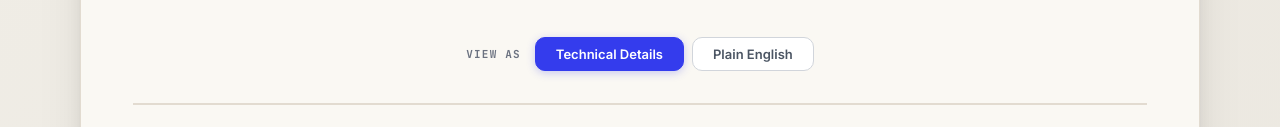
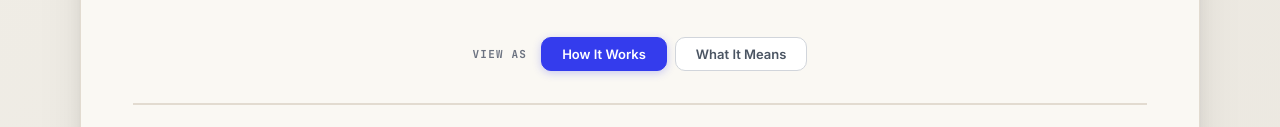
Before and after one commit to karan-gupta-glean/glean-agents-vs-skills, a plain HTML site: page index.html in a window 1280 px wide. Shown: the part 270-397 px from the top of the page. Drawn offline with Linux system fonts and the light colour scheme.

Commit message:
Update persona toggle to How It Works / What It Means
Co-Authored-By: Claude Opus 4.6 (1M context) <noreply@anthropic.com>

```diff
--- a/index.html
+++ b/index.html
@@ -484,8 +484,8 @@
       <p class="subtitle" data-persona="business">A simple guide to understanding when to use Agents vs. Skills in Glean — no technical background needed.</p>
       <div class="persona-bar">
         <span class="persona-label">View as</span>
-        <button class="persona-btn active" data-target="technical" onclick="setPersona('technical')">Technical Details</button>
-        <button class="persona-btn" data-target="business" onclick="setPersona('business')">Plain English</button>
+        <button class="persona-btn active" data-target="technical" onclick="setPersona('technical')">How It Works</button>
+        <button class="persona-btn" data-target="business" onclick="setPersona('business')">What It Means</button>
       </div>
     </div>
 
```
